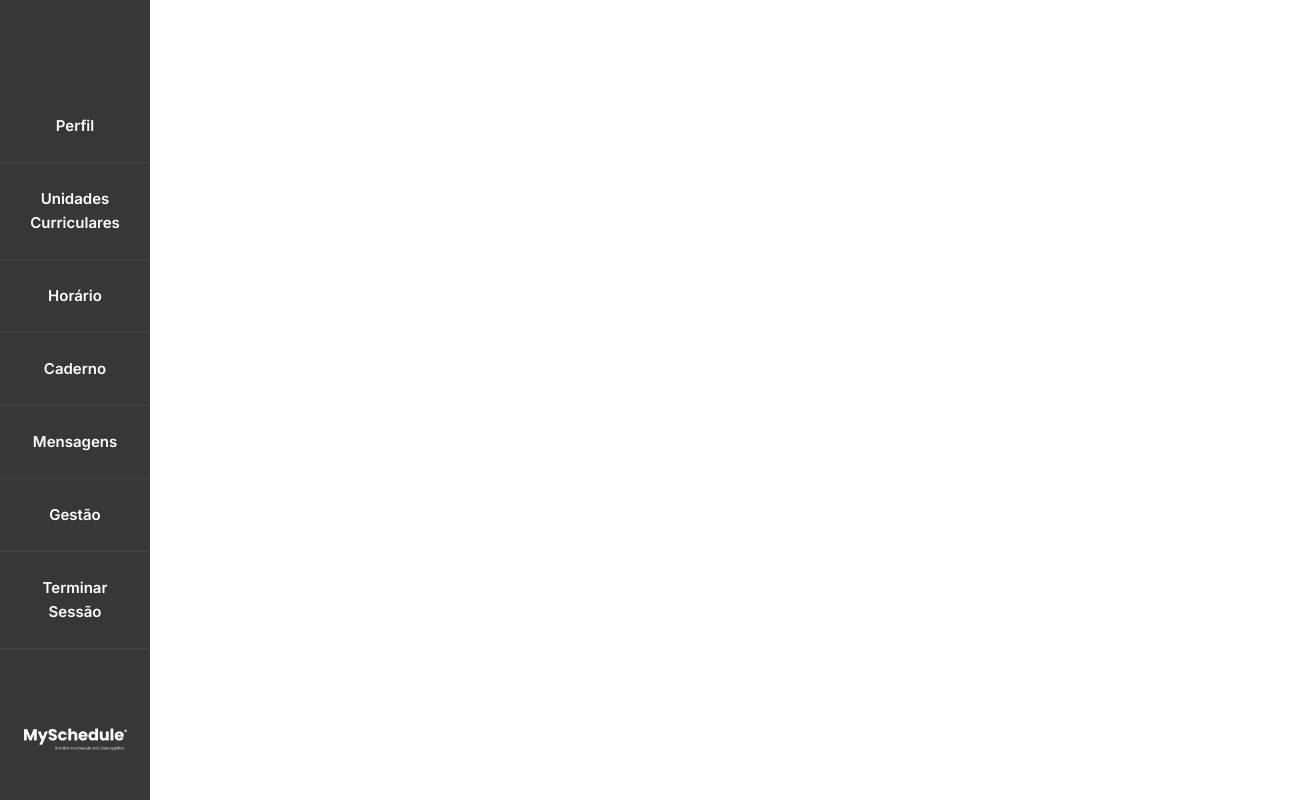
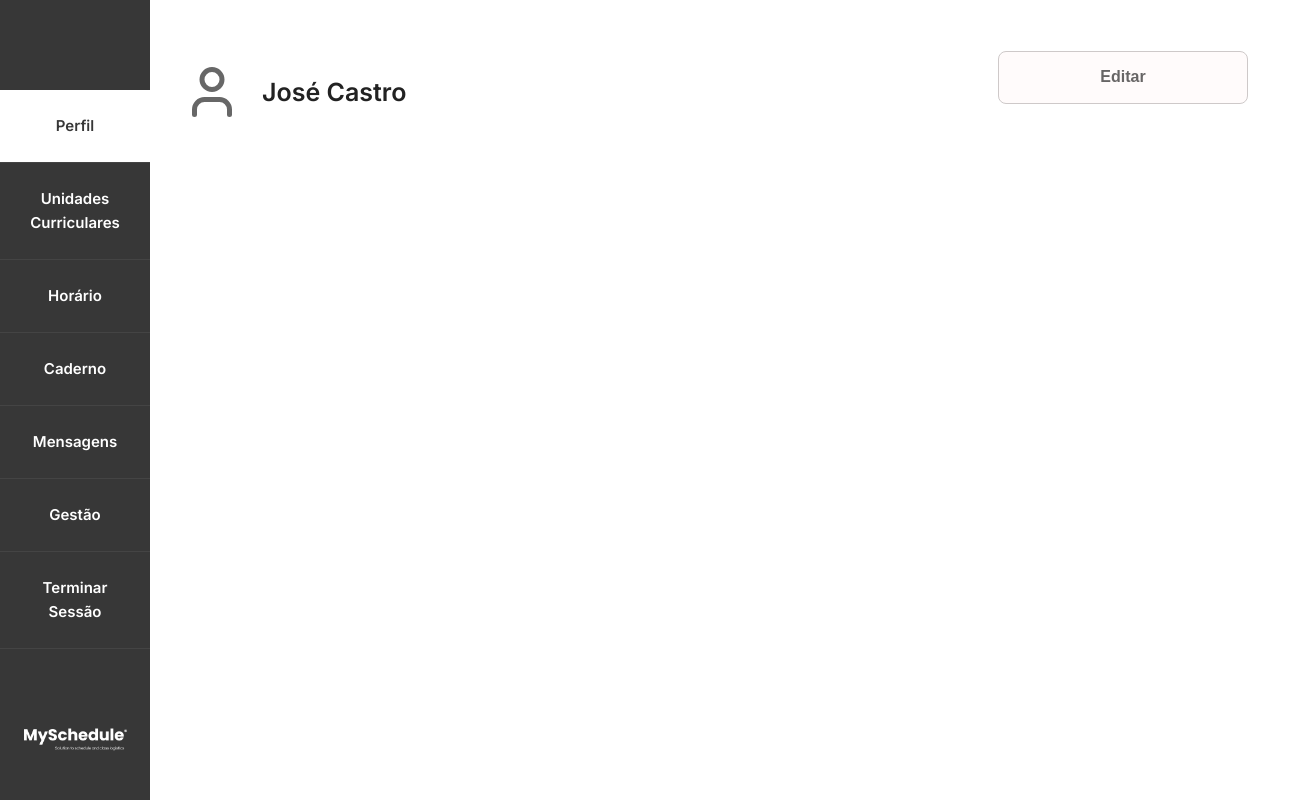
Before and after one commit to hhtomaswt11/IPM-24_25, a Vue app in the folder Fase2/MySchedule/: page /perfil in a window 1280 px wide. Shown: the whole page, 1312 px wide, since content can reach past the window. Built offline with nearby package versions, Linux system fonts and the light colour scheme; a web font is replaced by a local one.

Commit message:
Erro do scroll resolvido

```diff
--- a/Fase2/MySchedule/src/App.vue
+++ b/Fase2/MySchedule/src/App.vue
@@ -1,13 +1,11 @@
 <script setup lang="ts">
-import { RouterLink, RouterView } from 'vue-router'
-import Sidebar from '@/components/Navegacao.vue'; // Importando o componente Sidebar
+import { RouterView } from 'vue-router'
+import Sidebar from '@/components/Navegacao.vue'
 </script>
 
 <template>
   <div class="app-container">
-    <!-- Barra de navegação como componente -->
     <Sidebar />
-
     <div class="main-wrapper">
       <main class="main-content">
         <RouterView />
@@ -18,19 +16,22 @@ import Sidebar from '@/components/Navegacao.vue'; // Importando o componente Sid
 
 <style scoped>
 html, body, #app {
-  height: 100%;
   margin: 0;
   padding: 0;
-  overflow: hidden; /* Sem scroll geral */
+  height: 100%;
+  width: 100%;
+  overflow: hidden;
 }
 
 .app-container {
   display: flex;
+  width: 100%;
   height: 100vh;
-  width: 100vw;
+  overflow: hidden;
 }
 
 .main-wrapper {
+  margin-left: 150px; /* 👈 Isto empurra o conteúdo para a direita da sidebar */
   width: calc(100% - 150px);
   height: 100vh;
   overflow-y: auto;
@@ -42,6 +43,5 @@ html, body, #app {
 
 .main-content {
   width: 100%;
-  max-width: 1400px;
 }
 </style>
--- a/Fase2/MySchedule/src/assets/main.css
+++ b/Fase2/MySchedule/src/assets/main.css
@@ -1,10 +1,8 @@
 @import './base.css';
 
 #app {
-  max-width: 1280px;
-  margin: 0 auto;
-  padding: 2rem;
   font-weight: normal;
+  /* 🔥 Removido max-width, margin, padding */
 }
 
 a,
@@ -21,15 +19,4 @@ a,
   }
 }
 
-@media (min-width: 1024px) {
-  body {
-    display: flex;
-    place-items: center;
-  }
-
-  #app {
-    display: grid;
-    grid-template-columns: 1fr 1fr;
-    padding: 0 2rem;
-  }
-}
+/* ⚠️ REMOVIDO grid e padding do #app para não quebrar layout */
--- a/Fase2/MySchedule/src/components/Botao.vue
+++ b/Fase2/MySchedule/src/components/Botao.vue
@@ -29,7 +29,7 @@ function onClick() {
   height: 53px;
   background-color: #FFFBFB;
   border: 1px solid #CEC9C9;
-  color: rgba(2, 2, 2, 0.6);
+  color: #02020299;
   font-family: 'Meera Inimai', sans-serif;
   font-size: 16px;
   font-weight: bold;
--- a/Fase2/MySchedule/src/components/Navegacao.vue
+++ b/Fase2/MySchedule/src/components/Navegacao.vue
@@ -34,7 +34,7 @@
   top: 0;
   bottom: 0;
   justify-content: flex-start;
-    z-index: 9999; /* Garantir que a sidebar fique por cima de tudo */
+  z-index: 9999;
 }
 
   .nav-links {
--- a/Fase2/MySchedule/src/router/index.js
+++ b/Fase2/MySchedule/src/router/index.js
@@ -1,8 +1,10 @@
 import { createRouter, createWebHistory } from 'vue-router'
 import HorariosDC from '@/views/HorariosDC.vue'
 import Mensagens from '@/views/Mensagens.vue'
+import Perfil from '@/views/Perfil.vue'
 
 import uc_DC from '@/views/uc_DC.vue'
+import { preProcessFile } from 'typescript'
 
 const router = createRouter({
   history: createWebHistory(import.meta.env.BASE_URL),
@@ -22,6 +24,11 @@ const router = createRouter({
       name: 'UnidadesC',
       component: uc_DC,
     },
+    {
+      path: '/perfil',
+      name: 'Perfil',
+      component: Perfil,
+    },
   ],
 })
 
--- /dev/null
+++ b/Fase2/MySchedule/src/views/Perfil.vue
@@ -0,0 +1,65 @@
+<template>
+    <div class="perfil-container">
+      <!-- Top bar com ícone, nome e botão -->
+      <div class="top-bar">
+        <div class="perfil-info">
+          <User class="user-icon" />
+          <span class="nome-utilizador">José Castro</span>
+        </div>
+        <Botao label="Editar" />
+      </div>
+
+      <!-- Conteúdo do perfil -->
+      <div class="perfil-conteudo">
+        <!-- Aqui virá o conteúdo do perfil -->
+      </div>
+    </div>
+  </template>
+
+  <script setup>
+  import { User } from 'lucide-vue-next';
+  import Botao from '@/components/Botao.vue';
+  </script>
+
+  <style scoped>
+  .perfil-container {
+    display: flex;
+    flex-direction: column;
+    width: 100%;
+  }
+
+  /* Top bar */
+  .top-bar {
+    display: flex;
+    justify-content: space-between;
+    align-items: center;
+    margin-bottom: 30px;
+  }
+
+  /* Ícone + nome */
+  .perfil-info {
+    margin-top: 30px;
+    display: flex;
+    align-items: center;
+    gap: 20px;
+  }
+
+  /* Ícone User */
+  .user-icon {
+    width: 60px;
+    height: 60px;
+    color: #02020299;
+  }
+
+  /* Nome do utilizador */
+  .nome-utilizador {
+    font-size: 25px;
+    font-weight: bold;
+    color: #222;
+  }
+
+  /* Conteúdo do perfil */
+  .perfil-conteudo {
+    padding: 20px 0;
+  }
+  </style>
```
Lines whose indentation alone changed are shown as unchanged.
